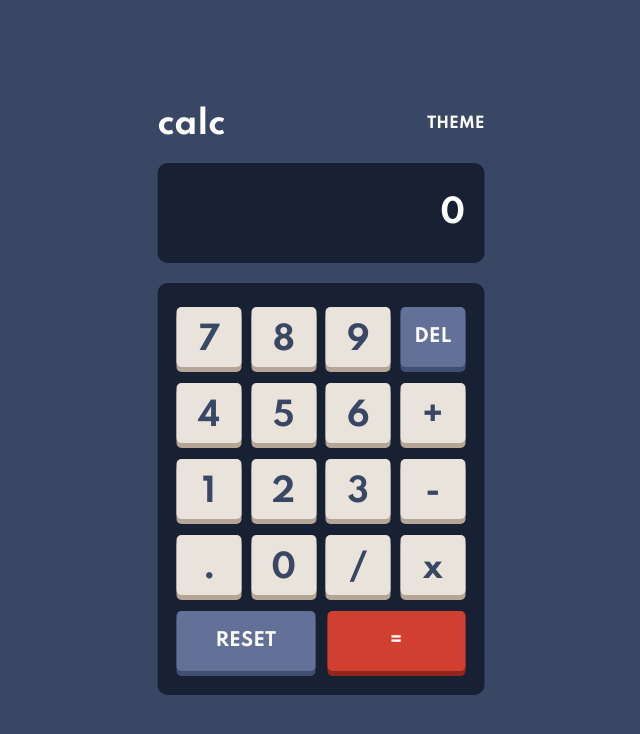
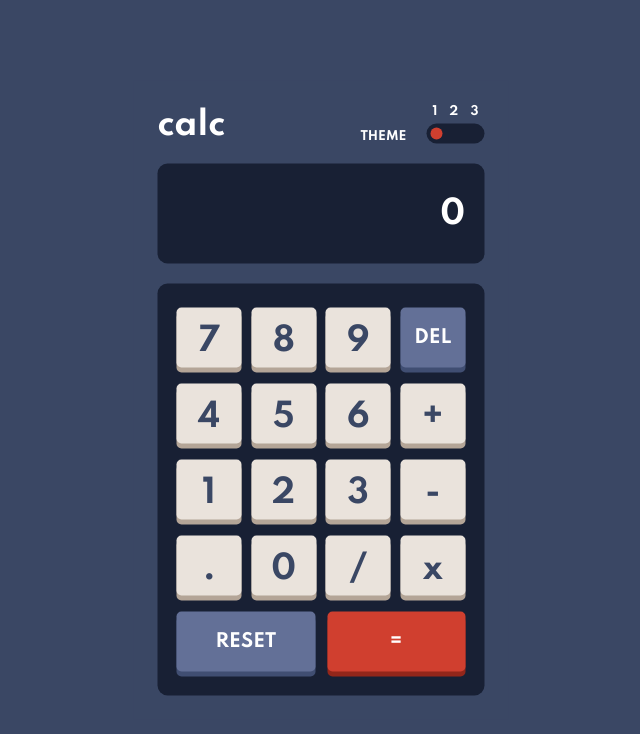
Before and after one commit to jesusrmz19/Calculator, a Next.js app: page / in a window 1280 px wide. Shown: the top 734 px of the page, without its empty margins (319-959 px from the left). Built offline with nearby package versions, Linux system fonts and the light colour scheme.

Commit message:
Add final logic to calculator and begin logic for theme selector

```diff
--- a/components/Page.js
+++ b/components/Page.js
@@ -2,23 +2,10 @@ import styled, { createGlobalStyle } from 'styled-components';
 
 const GlobalStyles = createGlobalStyle`
     html {
-        ${'' /* font-family: 'Spartan', sans-serif; */}
         --mobile: 375px;
         --desktop: 1440px;
-        /* theme one */
-        --mainbg: hsl(222, 26%, 31%);      /* main background */
-        --darksatblue2: hsl(223, 31%, 20%);     /* toggle bg, keypad bg */
-        --screenbg: hsl(224, 36%, 15%);     /* screen bg */
-        --keybluebg: hsl(225, 21%, 49%);
-        --keyblueshadow: hsl(224, 28%, 35%);
-        --keyredbg: hsl(6, 63%, 50%);
-        --keyredshadow: hsl(6, 70%, 34%);
-        --keygraybg: hsl(30, 25%, 89%);
-        --keygrayshadow: hsl(28, 16%, 65%);
         box-sizing: border-box;
         --fontsizenum: 32px;
-        --white: hsl(0, 0, 100%);
-        --bluetxt: hsl(221, 14%, 31%);
         --font: 'Spartan', sans-serif;
     }
     *, *:before, *:after {box-sizing: inherit;}
--- /dev/null
+++ b/components/styles/ThemeSwitch.js
@@ -0,0 +1,55 @@
+import styled from 'styled-components';
+
+const ThemeSwitchStyles = styled.div`
+  display: flex;
+  input {
+    position: absolute;
+    top: 0;
+    left: 0;
+    opacity: 0;
+  }
+  .theme {
+    align-self: flex-end;
+    margin-right: 20px;
+    font-size: 12px;
+  }
+  .toggle {
+    p {
+      font-size: 12px;
+    }
+    &--num {
+      display: flex;
+      justify-content: space-around;
+      margin-bottom: 5px;
+    }
+    &--switch {
+      position: relative;
+      border-radius: 10px;
+      padding: 0 4px;
+      background: var(--screenbg);
+      height: 20px;
+      width: 58px;
+      input:checked + label {
+        opacity: 1;
+      }
+      label {
+        opacity: 0;
+        cursor: pointer;
+        position: absolute;
+        top: calc(50% - 6px);
+        height: 12px;
+        width: 12px;
+        border-radius: 50%;
+        background: var(--keyredbg);
+      }
+      .label-two {
+        left: calc(50% - 6px);
+      }
+      .label-three {
+        right: calc(0% + 3px);
+      }
+    }
+  }
+`;
+
+export default ThemeSwitchStyles;
--- /dev/null
+++ b/lib/themes.js
@@ -0,0 +1,29 @@
+export const themeOne = {
+  mainbg: 'hsl(222, 26%, 31%)',
+  togglebg: 'hsl(223, 31%, 20%)',
+  keypadbg: 'hsl(223, 31%, 20%)',
+  screenbg: 'hsl(224, 36%, 15%)',
+  sidekeybg: 'hsl(225, 21%, 49%)',
+  sidekeyshadow: 'hsl(224, 28%, 35%)',
+  toggle: 'hsl(6, 63%, 50%)',
+  equalkeybg: 'hsl(6, 63%, 50%)',
+  equalkeyshadow: 'hsl(6, 70%, 34%)',
+  mainkeybg: 'hsl(30, 25%, 89%)',
+  mainkeyshadow: 'hsl(28, 16%, 65%)',
+  text: 'hsl(221, 14%, 31%)',
+};
+
+export const themeTwo = {
+  mainbg: 'hsl(0, 0%, 90%)',
+  togglebg: 'hsl(0, 5%, 81%)',
+  keypadbg: 'hsl(0, 5%, 81%)',
+  screenbg: 'hsl(0, 0%, 93%)',
+  sidekeybg: 'hsl(185, 42%, 37%)',
+  sidekeyshadow: 'hsl(185, 58%, 25%)',
+  toggle: 'hsl(25, 98%, 40%)',
+  equalkeybg: 'hsl(25, 98%, 40%)',
+  equalkeyshadow: 'hsl(25, 99%, 27%)',
+  mainkeybg: 'hsl(45, 7%, 89%)',
+  mainkeyshadow: 'hsl(35, 11%, 61%)',
+  text: 'hsl(60, 10%, 19%)',
+};
--- a/pages/index.js
+++ b/pages/index.js
@@ -2,16 +2,34 @@ import Head from 'next/head';
 import { useState, useRef, useEffect } from 'react';
 import styled from 'styled-components';
 import Page from '../components/Page';
+import { themeOne, themeTwo } from '../lib/themes';
 import ButtonStyles from '../components/styles/Button';
 import CalcContainer from '../components/styles/CalcContainer';
 import NumpadStyle from '../components/styles/Numpad';
 import ScreenStyles from '../components/styles/Screen';
+import ThemeSwitchStyles from '../components/styles/ThemeSwitch';
 import { buttons } from '../lib/calculator-buttons';
 
 const MainContainer = styled.main`
   width: 100%;
   height: 100vh;
   position: relative;
+  --mobile: 375px;
+  --desktop: 1440px;
+  --mainbg: ${({ theme }) => theme.mainbg};
+  --darksatblue2: ${({ theme }) => theme.togglebg};
+  --screenbg: ${({ theme }) => theme.screenbg};
+  --keybluebg: ${({ theme }) => theme.sidekeybg};
+  --keyblueshadow: ${({ theme }) => theme.sidekeyshadow};
+  --keyredbg: ${({ theme }) => theme.equalkeybg};
+  --keyredshadow: ${({ theme }) => theme.equalkeyshadow};
+  --keygraybg: ${({ theme }) => theme.mainkeybg};
+  --keygrayshadow: ${({ theme }) => theme.mainkeyshadow};
+  box-sizing: border-box;
+  --fontsizenum: 32px;
+  --white: hsl(0, 0, 100%);
+  --bluetxt: ${({ theme }) => theme.text};
+  --font: 'Spartan', sans-serif;
   background: var(--mainbg);
 `;
 
@@ -31,11 +49,13 @@ export default function Home() {
   const regex = /\d/;
   const resettingRef = useRef(false);
   const [acc, setAcc] = useState('');
+  const [secondDigit, setSecondDigit] = useState(false);
   const [screenValue, setScreenValue] = useState('0');
   const [operation, setOperation] = useState('none');
 
   const getResult = function () {
     resettingRef.current = true;
+    setSecondDigit(false);
     if (operation === 'none') return;
     let result = eval(acc + operation + screenValue);
     if (result % 1 == 0) {
@@ -66,10 +86,20 @@ export default function Home() {
 
   const keepNum = function (e) {
     currentNum += e.target.innerText;
-    if (screenValue === '0' || acc !== '') {
-      setScreenValue(currentNum);
+    if (operation !== 'none') {
+      console.log('SECOND NUMBER');
+      if (!secondDigit) {
+        setSecondDigit(true);
+        setScreenValue(currentNum);
+      } else {
+        setScreenValue(screenValue + currentNum);
+      }
     } else {
-      setScreenValue(screenValue + currentNum);
+      if (screenValue === '0' || acc !== '') {
+        setScreenValue(currentNum);
+      } else {
+        setScreenValue(screenValue + currentNum);
+      }
     }
   };
 
@@ -78,6 +108,7 @@ export default function Home() {
     setAcc('');
     setScreenValue('0');
     setOperation('none');
+    setSecondDigit(false);
   };
 
   const delNum = function () {
@@ -113,6 +144,10 @@ export default function Home() {
     }
   };
 
+  const toggleSwitch = function (e) {
+    console.log('switch!');
+  };
+
   return (
     <Page>
       <Head>
@@ -128,11 +163,28 @@ export default function Home() {
         ></link>
         <title>Calculator</title>
       </Head>
-      <MainContainer>
+      <MainContainer theme={themeOne}>
         <CalcContainer>
           <CalcHeader>
-            <h1>calc</h1>
-            <p>theme</p>
+            <h1 aria-label="calculator">calc</h1>
+            <ThemeSwitchStyles>
+              <p class="theme">theme</p>
+              <div class="toggle">
+                <div class="toggle--num">
+                  <p>1</p>
+                  <p>2</p>
+                  <p>3</p>
+                </div>
+                <div class="toggle--switch">
+                  <input id="1" name="theme" type="radio" checked="checked" />
+                  <label class="label-one" for="1" onClick={toggleSwitch} />
+                  <input id="2" name="theme" type="radio" checked="" />
+                  <label class="label-two" for="2" onClick={toggleSwitch} />
+                  <input id="3" name="theme" type="radio" checked="" />
+                  <label class="label-three" for="3" onClick={toggleSwitch} />
+                </div>
+              </div>
+            </ThemeSwitchStyles>
           </CalcHeader>
           <ScreenStyles>
             <p>{screenValue}</p>
```
